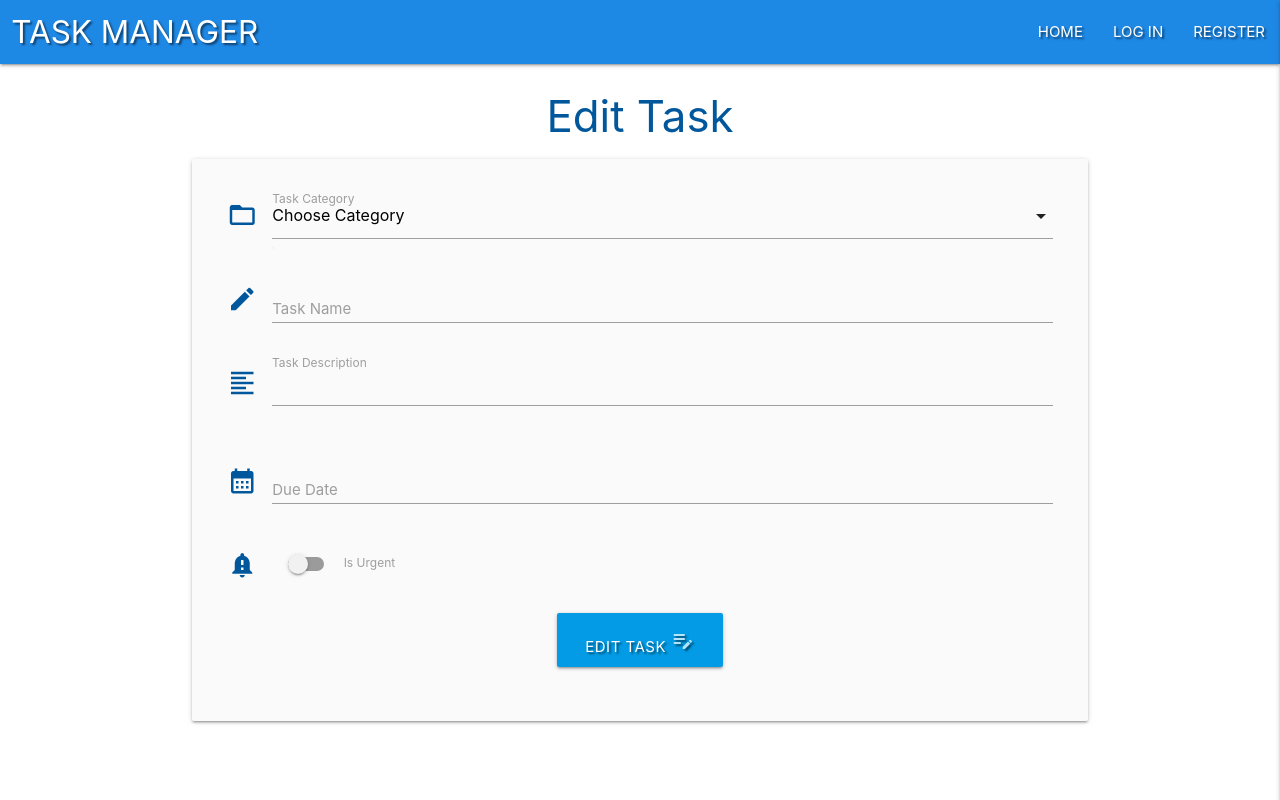
After one commit to JoyZadan/task-manager, a Flask app: template templates/edit_task.html in a window 1280 px wide. The commit adds this page. Run offline with Flask 2, Linux system fonts and the light colour scheme; the template is opened without the code that fills it, so the values that code supplies are empty; some libraries are stand-ins or nearby versions.

Commit message:
Wire up task edit button

```diff
--- a/app.py
+++ b/app.py
@@ -141,6 +141,16 @@ def add_task():
     return render_template("add_task.html", categories=categories)
 
 
+@app.route("/edit_task/<task_id>", methods=["GET", "POST"])
+def edit_task(task_id):
+    """
+    docstrings
+    """
+    task = mongo.db.tasks.find_one({"_id": ObjectId(task_id)})
+    categories = mongo.db.categories.find().sort("category_name", 1)
+    return render_template("edit_task.html", task=task, categories=categories)
+
+
 if __name__ == "__main__":
     app.run(host=os.environ.get("IP"),
             port=int(os.environ.get("PORT")),
--- /dev/null
+++ b/templates/edit_task.html
@@ -0,0 +1,74 @@
+{% extends "base.html" %}
+{% block content %}
+
+    <h3 class="light-blue-text text-darken-4 center-align">Edit Task</h3>
+
+    <div class="row card-panel grey lighten-5">
+        <form class="col s12" method="POST" action="{{ url_for('edit_task', task_id=task._id) }}">
+            <!-- category selection -->
+            <div class="row">
+                <div class="input-field col s12">
+                    <i class="material-icons prefix light-blue-text text-darken-4">folder_open</i>
+                    <select id="category_name" name="category_name" class="validate" required>
+                        <option value="" disabled selected>Choose Category</option>
+                        {% for category in categories %}
+                            <option value="{{ category.category_name }}">{{ category.category_name }}</option>
+                        {% endfor %}
+                    </select>
+                    <label for="category_name">Task Category</label>
+                </div>
+            </div>
+            <!-- task name -->
+            <div class="row">
+                <div class="input-field col s12">
+                    <i class="material-icons prefix light-blue-text text-darken-4">edit</i>
+                    <input id="task_name" name="task_name" minlength="5" maxlength="50"
+                        type="text" class="validate" required>
+                    <label for="task_name">Task Name</label>
+                </div>
+            </div>
+            <!-- task description -->
+            <div class="row">
+                <div class="input-field col s12">
+                    <i class="material-icons prefix light-blue-text text-darken-4">format_align_left</i>
+                    <textarea id="task_description" name="task_description" minlength="5"
+                        maxlength="200" class="materialize-textarea validate" required>
+                    </textarea>
+                    <label for="task_description">Task Description</label>
+                </div>
+            </div>
+            <!-- due date picker -->
+            <div class="row">
+                <div class="input-field col s12">
+                    <i class="material-icons prefix light-blue-text text-darken-4">calendar_month</i>
+                    <input id="due_date" name="due_date"
+                        type="text" class="datepicker validate" required>
+                    <label for="due_date">Due Date</label>
+                </div>
+            </div>
+            <!-- is urgent toggle -->
+            <div class="row">
+                <div class="input-field col s12">
+                    <div class="switch">
+                        <i class="material-icons prefix light-blue-text text-darken-4">notification_important</i>
+                        <label for="is_urgent">
+                            <input type="checkbox" id="is_urgent" name="is_urgent">
+                            <span class="lever"></span>
+                            Is Urgent
+                        </label>
+                    </div>
+                </div>
+            </div>
+            <!-- submit button -->
+            <div class="row">
+                <div class="col s12 center-align">
+                    <button type="submit" class="btn-large light-blue darken-1 text-shadow">
+                        Edit Task <i class="material-icons prefix light-blue-text text-lighten-4">edit_note</i>
+                    </button>
+                </div>
+            </div>
+        </form>
+    </div>
+
+
+{% endblock %}
--- a/templates/tasks.html
+++ b/templates/tasks.html
@@ -10,7 +10,7 @@
                 <div class="col s3">
                     <i class="material-icons">expand_more</i>
                     <a href="" class="btn-small green accent-4">Done</a>
-                    <a href="" class="btn-small transparent-bg lighten-1">Edit</a>
+                    <a href="{{ url_for('edit_task', task_id=task._id) }}" class="btn-small transparent-bg lighten-1">Edit</a>
                 </div>
                 <div class="col s9">
                     <strong>{{ task.task_name }}</strong> : {{ task.due_date }}
```
